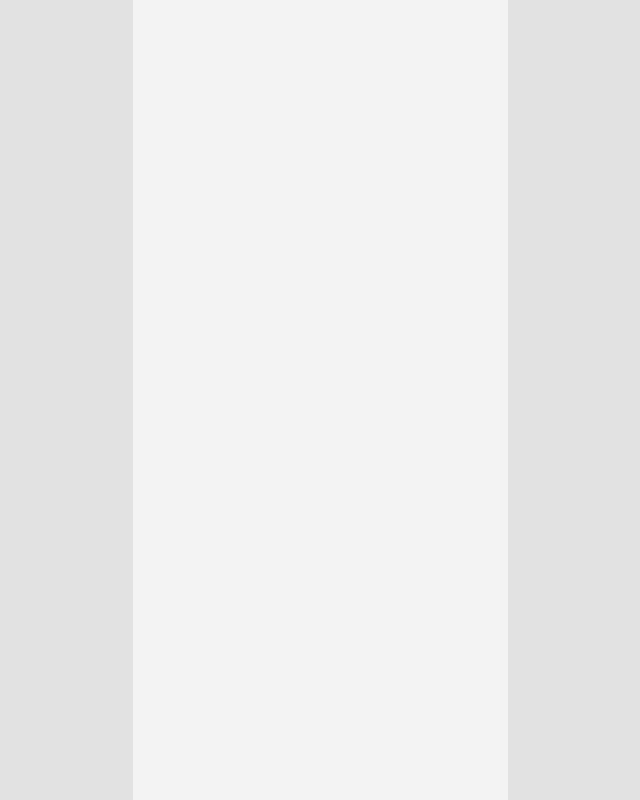
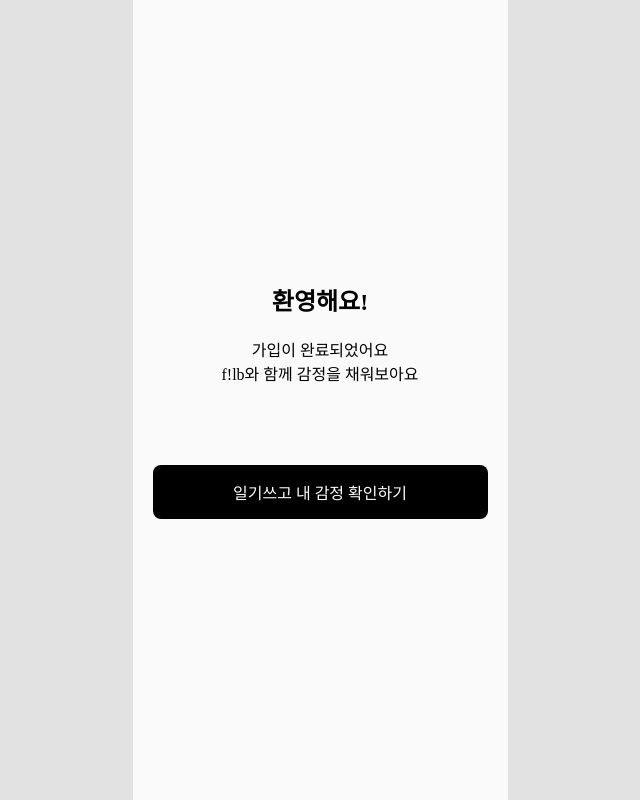
Before and after one commit to f-lb/frontend, a React (Create React App) app: page /signup-success in a window 1280 px wide. Before the commit this address had no page. Shown: the whole page, without its empty margins (320-960 px from the left). Built offline with nearby package versions, Linux system fonts and the light colour scheme; a web font is replaced by a local one.

Commit message:
기록하기 버튼 번경

```diff
--- a/src/App.js
+++ b/src/App.js
@@ -9,8 +9,12 @@
 import { lazy, Suspense } from "react";
 import Signin from "./pages/Signin";
 import Signup from "./pages/Signup";
+import SignupSuccess from "./pages/SignupSuccess";
 
-const TodayReportPageLazyed = lazy(() => {
+const delay = new Promise((resolve)=>setTimeout(resolve,2000))
+
+const TodayReportPageLazyed = lazy(async () => {
+  await delay;
   return import("./pages/TodayReportPage");
 });
 
@@ -32,6 +36,7 @@
           {/* SummeryPage 경로 추가 */}
           <Route path="signin" element={<Signin />} />
           <Route path="signup" element={<Signup />} />
+          <Route path="signup-success" element={<SignupSuccess />} />
         </Routes>
         <Suspense fallback={<LoadingPage />}>
           <Routes>
--- a/src/components/MontlyModeCalendarPage.jsx
+++ b/src/components/MontlyModeCalendarPage.jsx
@@ -1,4 +1,5 @@
 import styled from "styled-components";
+import RecordIcon from "../assets/record-icon.svg";
 
 const mockDatas = [
   {
@@ -323,7 +324,12 @@
             반가워요. <br />
             오늘의 빈칸을 채워볼까요?
           </p>
-          <button>기록하기</button>
+          <button>
+            <span>
+              기록하기
+            </span>
+            <img src={RecordIcon} alt="record icon"/>
+          </button>
         </Guide>
       </RecordEmpty>
     </>
@@ -375,7 +381,7 @@
 const RecordEmpty = styled.div`
   padding: 10px 10px 100px;
   span {
-    color: #8a8a8a;
+    color: white;
 
     /* caption/Md */
     font-family: Pretendard;
@@ -398,17 +404,18 @@
 
     border-radius: 8px;
     border: 1px solid var(--gray-400Neutral, #c5c5c5);
-    background: var(--sad_primary-500, #a4bfed);
+    background: #000;
+    color: white;
 
     /* calendarItemDropShadow */
     box-shadow: 0px 0px 2px 0px rgba(0, 0, 0, 0.25);
     display: flex;
     width: 160px;
     padding: 7px 8px;
-    flex-direction: column;
     justify-content: center;
     align-items: center;
-    gap: 10px;
+    gap: 5px;
+    padding: 10px 0;
   }
 `;
 
--- /dev/null
+++ b/src/pages/SignupSuccess.jsx
@@ -0,0 +1,37 @@
+import { Link } from "react-router-dom";
+import styled from "styled-components";
+
+export default function SignupSuccess() {
+  return (
+    <Container>
+      <h2>환영해요!</h2>
+      <p>
+        가입이 완료되었어요
+        <br /> f!lb와 함께 감정을 채워보아요
+      </p>
+      <Btn to="/">일기쓰고 내 감정 확인하기</Btn>
+    </Container>
+  );
+}
+
+const Container = styled.div`
+  background: #fafafa;
+  height: 100vh;
+  padding: 0 20px;
+  display: flex;
+  flex-direction: column;
+  gap: 20px;
+  text-align: center;
+  justify-content: center;
+`;
+
+const Btn = styled(Link)`
+  background: #000000;
+  color: #fff;
+  width: 100%;
+  display: block;
+  text-align: center;
+  padding: 15px 0;
+  border-radius: 8px;
+  margin-top: 60px;
+`;
--- a/src/pages/TodayReportPage.jsx
+++ b/src/pages/TodayReportPage.jsx
@@ -76,7 +76,7 @@
   const positiveVariance = 0;
 
   return (
-    <>
+    <Container>
       <Header>
         <Cover>
           <img src={AngryCover} alt="angry_cover" />
@@ -199,9 +199,14 @@
 
         <LinkBtn>메인으로 가기</LinkBtn>
       </Main>
-    </>
+    </Container>
   );
 }
+
+const Container = styled.div`
+  min-height: 100vh;
+  background: #fafafa;
+`;
 
 const Header = styled.header`
   position: relative;
```
Also changed, not shown: src/assets/record-icon.svg (added).
